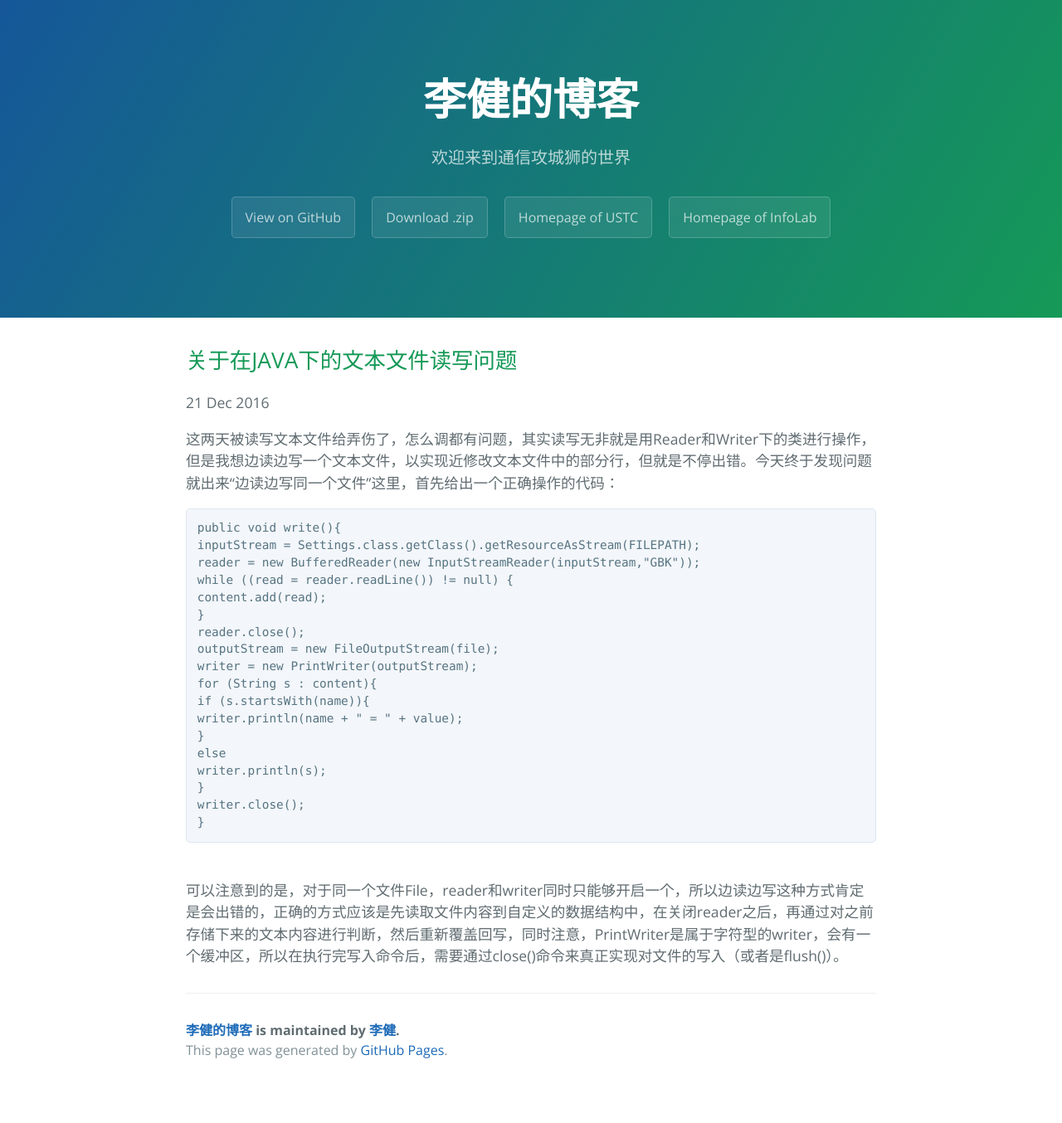
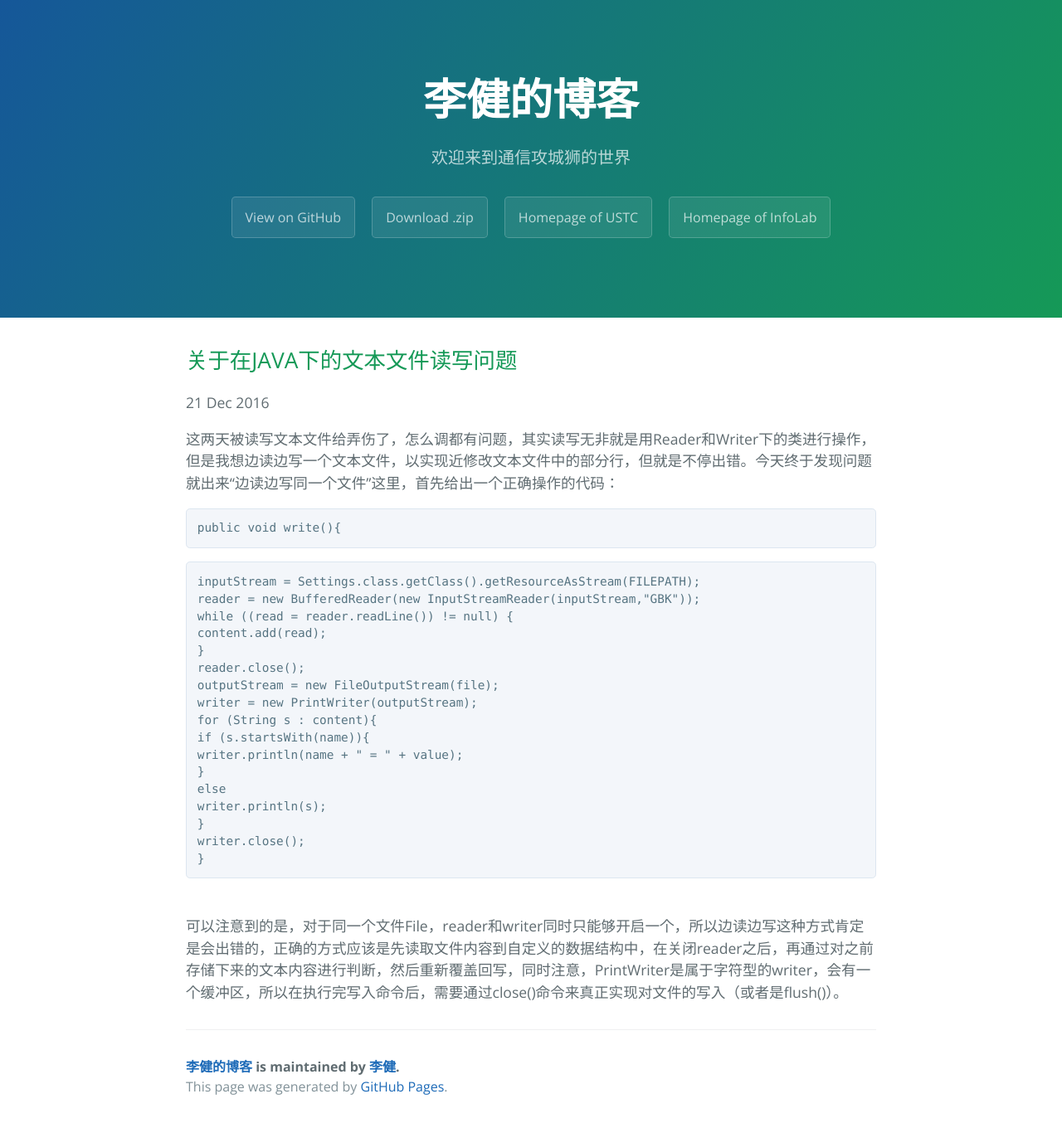
Before and after one commit to infonetlijian/Blog_demo, a Jekyll site: the page built from _posts/2016-12-21-JAVA-content.markdown, in a window 1280 px wide. Shown: the whole page at 83% size. Built offline with Jekyll 4.4.1, drawn with Linux system fonts in a browser that asks for light colours; before the commit the page ends 1310 px from its top, so only the background shows below that.

Commit message:
新增博文

````diff
--- a/_posts/2016-12-21-JAVA-content.markdown
+++ b/_posts/2016-12-21-JAVA-content.markdown
@@ -9,6 +9,8 @@ categories: main
 <br>
 ```Java
 public void write(){
+```
+```markdown
 inputStream = Settings.class.getClass().getResourceAsStream(FILEPATH);
 reader = new BufferedReader(new InputStreamReader(inputStream,"GBK"));
 while ((read = reader.readLine()) != null) {
````
